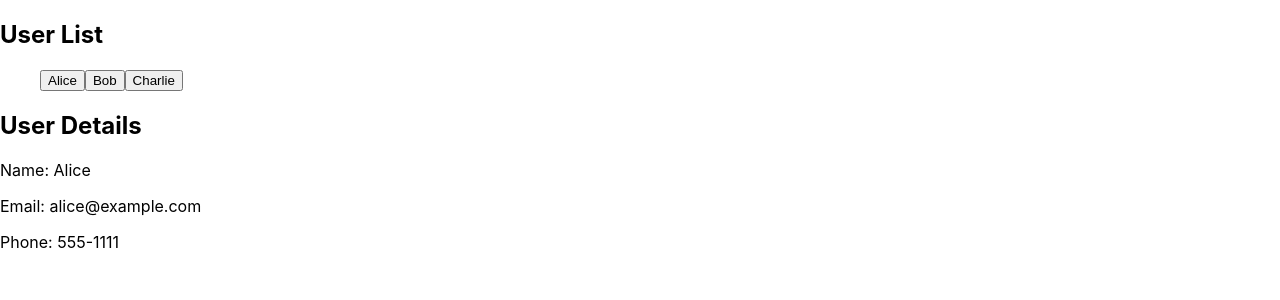
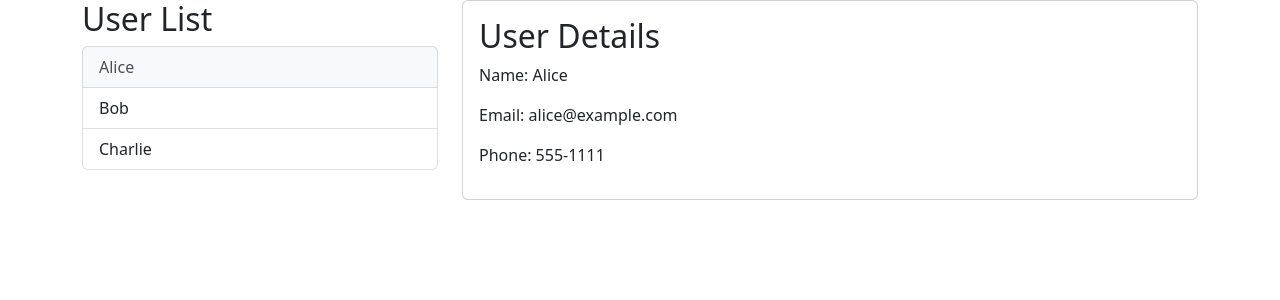
Before and after one commit to NSS-Day-Cohort-61/Context-Demo, a React (Create React App) app: page / in a window 1280 px wide. Both pictures are taken after a click on the button "Alice". Shown: the top 300 px of the page. Built offline with nearby package versions, Linux system fonts and the light colour scheme.

Commit message:
updated with context api

```diff
--- a/src/App.js
+++ b/src/App.js
@@ -1,4 +1,5 @@
 import React, { useState } from 'react'
+import UserContext from './UserContext'
 import UserContainer from './components/UserContainer'
 
 const users = [
@@ -11,13 +12,9 @@ const App = () => {
   const [selectedUser, setSelectedUser] = useState(null)
 
   return (
-    <div>
-      <UserContainer
-        users={users}
-        selectedUser={selectedUser}
-        onUserClick={setSelectedUser}
-      />
-    </div>
+    <UserContext.Provider value={{ users, selectedUser, setSelectedUser }}>
+      <UserContainer />
+    </UserContext.Provider>
   )
 }
 
--- /dev/null
+++ b/src/UserContext.js
@@ -0,0 +1,5 @@
+import { createContext } from 'react'
+
+const UserContext = createContext()
+
+export default UserContext
--- a/src/components/UserContainer.js
+++ b/src/components/UserContainer.js
@@ -1,16 +1,19 @@
-import React from 'react'
+import React, { useContext } from 'react'
+import UserContext from '../UserContext'
 import UserList from './UserList'
 import UserDetails from './UserDetails'
 import { Container, Row, Col } from 'reactstrap'
 
-const UserContainer = ({ users, selectedUser, onUserClick }) => {
+const UserContainer = () => {
+  const { selectedUser } = useContext(UserContext)
+
   return (
-    <Container>
+    <Container style={{ 'margit-top': '3rem' }}>
       <Row>
         <Col md="4">
-          <UserList users={users} onUserClick={onUserClick} />
+          <UserList />
         </Col>
-        <Col md="8">{selectedUser && <UserDetails user={selectedUser} />}</Col>
+        <Col md="8">{selectedUser && <UserDetails />}</Col>
       </Row>
     </Container>
   )
--- a/src/components/UserDetails.js
+++ b/src/components/UserDetails.js
@@ -1,14 +1,17 @@
-import React from 'react'
+import React, { useContext } from 'react'
+import UserContext from '../UserContext'
 import { Card, CardBody, CardTitle } from 'reactstrap'
 
-const UserDetails = ({ user }) => {
+const UserDetails = () => {
+  const { selectedUser } = useContext(UserContext)
+
   return (
     <Card>
       <CardBody>
         <CardTitle tag="h2">User Details</CardTitle>
-        <p>Name: {user.name}</p>
-        <p>Email: {user.email}</p>
-        <p>Phone: {user.phone}</p>
+        <p>Name: {selectedUser.name}</p>
+        <p>Email: {selectedUser.email}</p>
+        <p>Phone: {selectedUser.phone}</p>
       </CardBody>
     </Card>
   )
--- a/src/components/UserList.js
+++ b/src/components/UserList.js
@@ -1,7 +1,10 @@
-import React from 'react'
+import React, { useContext } from 'react'
+import UserContext from '../UserContext'
 import { ListGroup, ListGroupItem } from 'reactstrap'
 
-const UserList = ({ users, onUserClick }) => {
+const UserList = () => {
+  const { users, setSelectedUser } = useContext(UserContext)
+
   return (
     <div>
       <h2>User List</h2>
@@ -9,7 +12,7 @@ const UserList = ({ users, onUserClick }) => {
         {users.map((user) => (
           <ListGroupItem
             key={user.id}
-            onClick={() => onUserClick(user)}
+            onClick={() => setSelectedUser(user)}
             tag="button"
             action
           >
--- a/src/index.js
+++ b/src/index.js
@@ -1,17 +1,11 @@
-import React from 'react';
-import ReactDOM from 'react-dom/client';
-import './index.css';
-import App from './App';
-import reportWebVitals from './reportWebVitals';
+import 'bootstrap/dist/css/bootstrap.min.css'
+import React from 'react'
+import ReactDOM from 'react-dom'
+import App from './App'
 
-const root = ReactDOM.createRoot(document.getElementById('root'));
-root.render(
+ReactDOM.render(
   <React.StrictMode>
     <App />
-  </React.StrictMode>
-);
-
-// If you want to start measuring performance in your app, pass a function
-// to log results (for example: reportWebVitals(console.log))
-// or send to an analytics endpoint. Learn more: https://bit.ly/CRA-vitals
-reportWebVitals();
+  </React.StrictMode>,
+  document.getElementById('root')
+)
```
